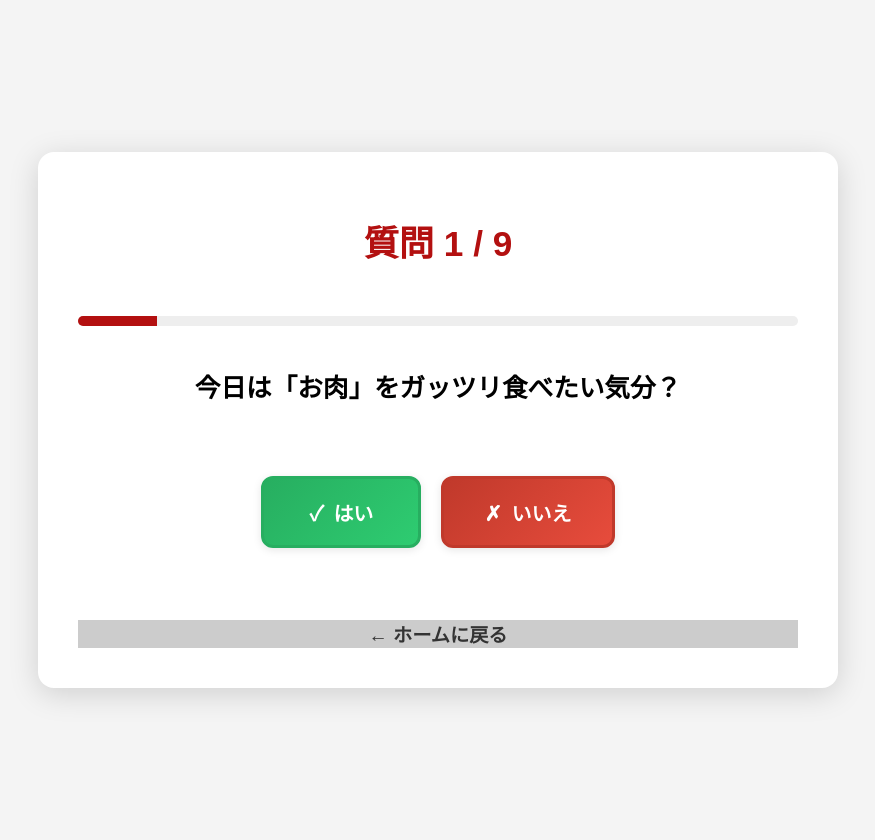
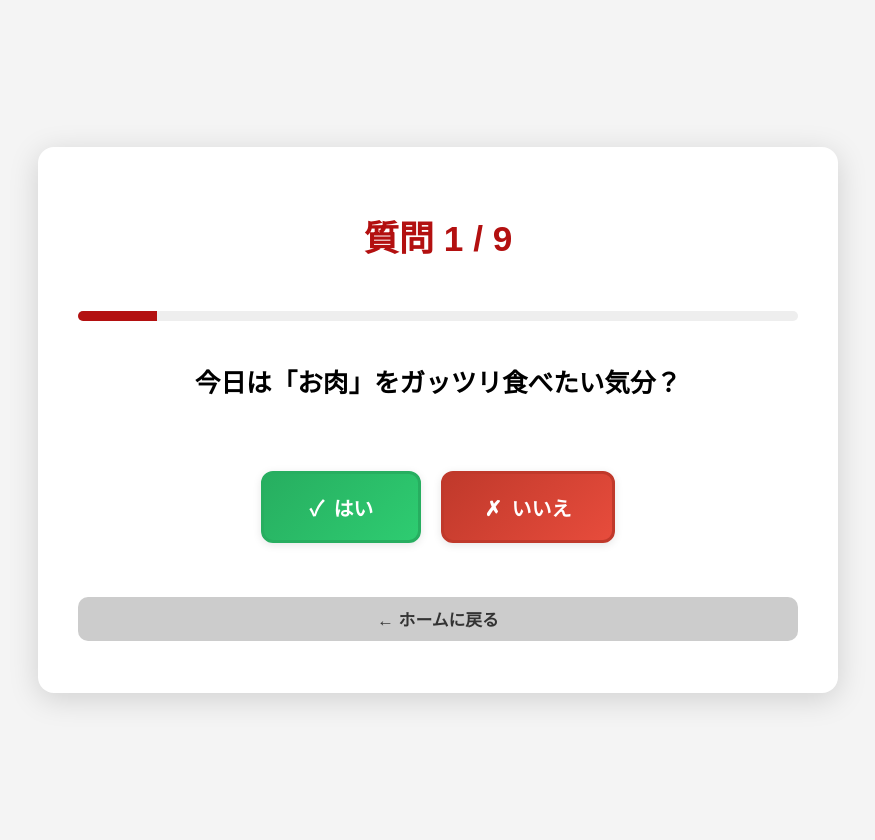
Before and after one commit to 14nasora/pekomap-app, a Flask app: page /quiz/0 in a window 1280 px wide. Shown: the whole page, without its empty margins (202-1077 px from the left). Run offline with Flask 2, Linux system fonts and the light colour scheme.

Commit message:
ボタン

```diff
--- a/static/style.css
+++ b/static/style.css
@@ -196,10 +196,23 @@ button:hover {
 .back-btn {
     background-color: #ccc;
     color: #333;
+    /* 共通のボタン風ルールをアンカーにも適用する */
+    display: inline-block;
+    padding: 10px 14px;
+    margin: 12px 0;
+    font-size: 1.05rem;
+    border: none;
+    border-radius: 10px;
+    cursor: pointer;
+    text-decoration: none; /* a 要素の下線を消す */
+    min-width: auto;
+    width: auto;
 }
 
+/* anchor に対するホバーも同じ見た目にする */
 .back-btn:hover {
     background-color: #aaa;
+    text-decoration: none;
 }
 
 /* 小型のインラインボタン（現在地など） */
```
